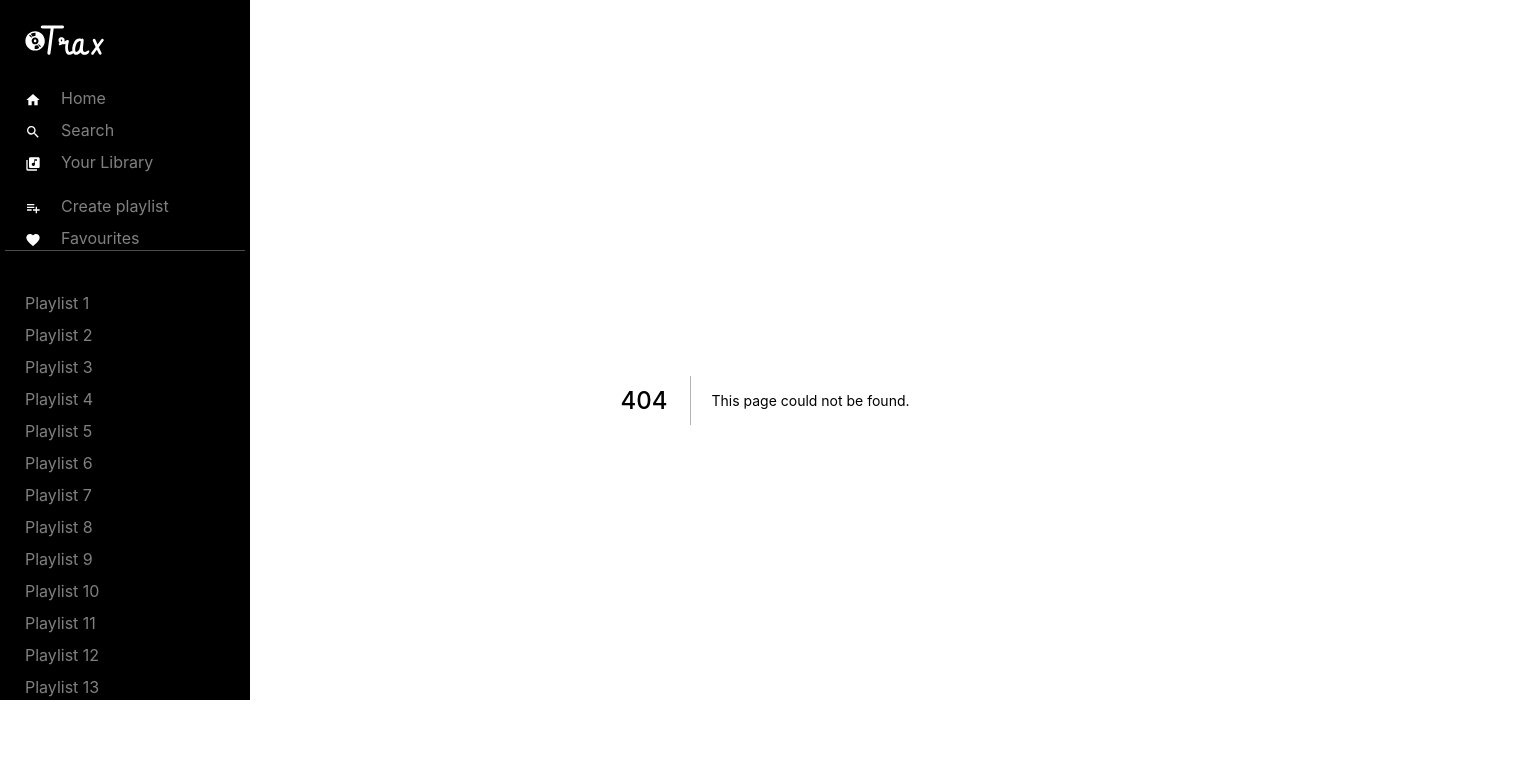
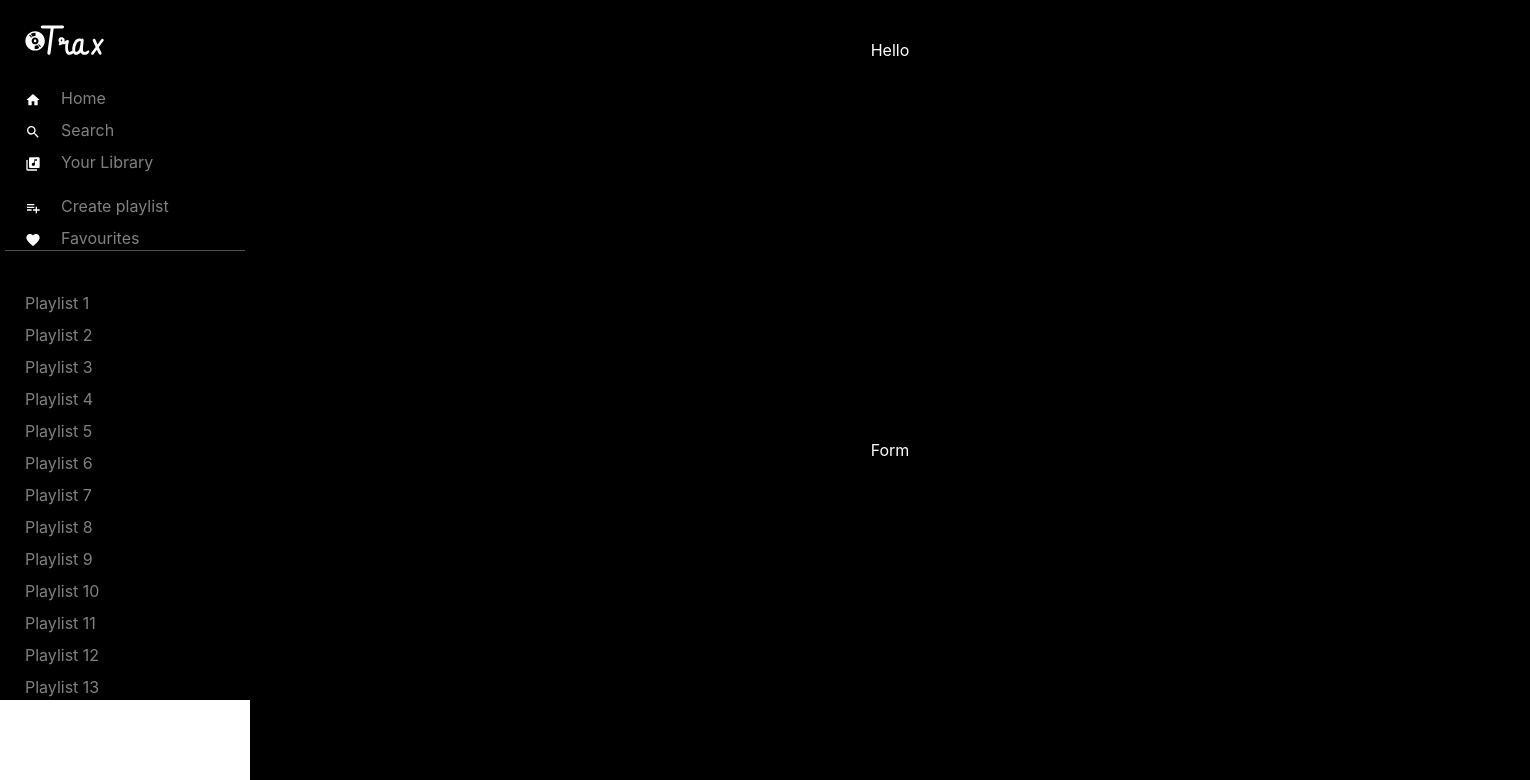
Before and after one commit to sankaire/trax, a Next.js app: page /signin in a window 1280 px wide. Before the commit this address had no page. Shown: the top 780 px of the page, 1530 px wide, since content can reach past the window. Built offline with nearby package versions, Linux system fonts and the light colour scheme.

Commit message:
feat:🔒 authentication pages

```diff
--- /dev/null
+++ b/pages/signin.tsx
@@ -0,0 +1,7 @@
+import AuthForm from "../components/authForm";
+
+const SignIn = () => {
+    return <AuthForm mode="signin" />
+};
+
+export default SignIn;
```
Also changed, not shown: pages/signup.tsx (added, +8 -0 lines).
